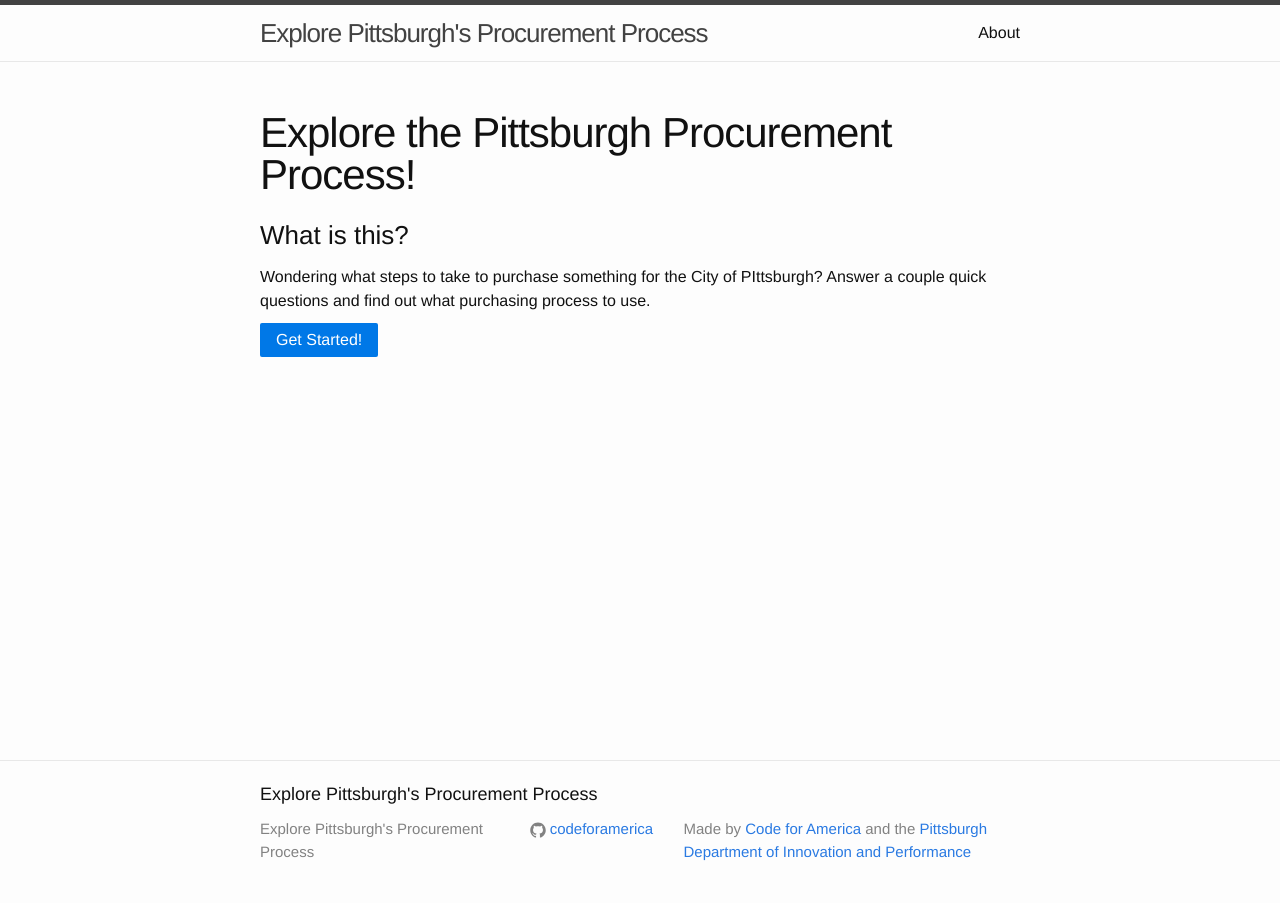
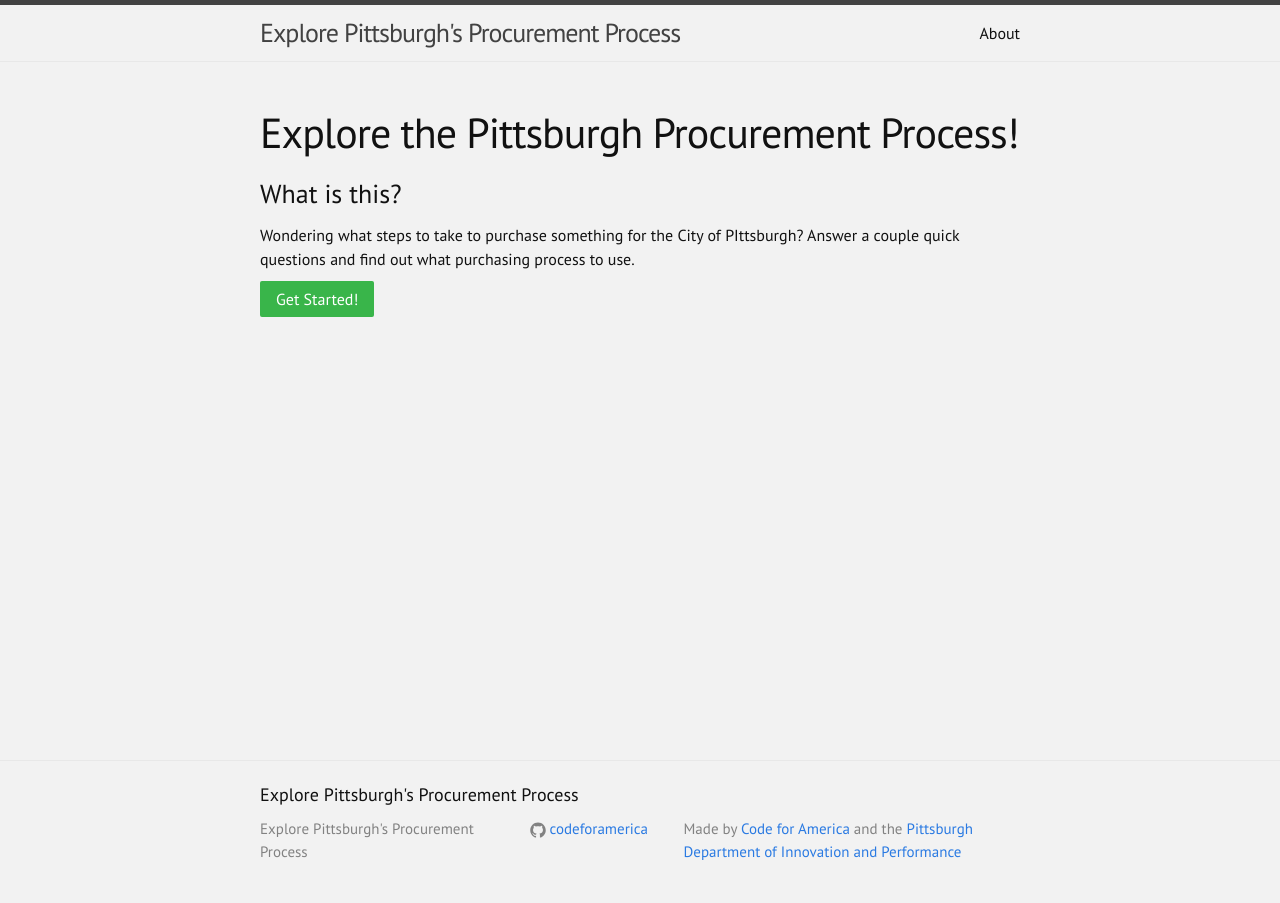
Before and after one commit to codeforamerica/pittsburgh-procurement-explorer, a Jekyll site: the page built from index.html, in a window 1280 px wide. Built offline with Jekyll 4.4.1, drawn with Linux system fonts in a browser that asks for light colours.

Commit message:
unified styles with wexplorer

```diff
--- a/_sass/_base.scss
+++ b/_sass/_base.scss
@@ -22,7 +22,7 @@ body {
     line-height: $base-line-height;
     font-weight: 300;
     color: $text-color;
-    background-color: $background-color;
+    background-color: $body-bg;
     -webkit-text-size-adjust: 100%;
 }
 
--- a/_sass/_buttons.scss
+++ b/_sass/_buttons.scss
@@ -75,6 +75,6 @@ https://github.com/yui/pure/blob/master/LICENSE.md
     border: 0;
 }
 .pure-button-primary, .pure-button-selected, a.pure-button-primary, a.pure-button-selected {
-    background-color: #0078e7;
+    background-color: #39B54A;
     color: #fff;
 }
--- a/css/main.scss
+++ b/css/main.scss
@@ -6,7 +6,8 @@
 
 
 // Our variables
-$base-font-family: Helvetica, Arial, sans-serif;
+@import url(http://fonts.googleapis.com/css?family=PT+Sans);
+$base-font-family: 'PT Sans', sans-serif;
 $base-font-size:   16px;
 $small-font-size:  $base-font-size * 0.875;
 $base-line-height: 1.5;
@@ -28,6 +29,8 @@ $on-palm:          600px;
 $on-laptop:        800px;
 
 $footer-height:    140px;
+
+$body-bg:          #F2F2F2;
 
 
 // Using media queries with like this:
```
